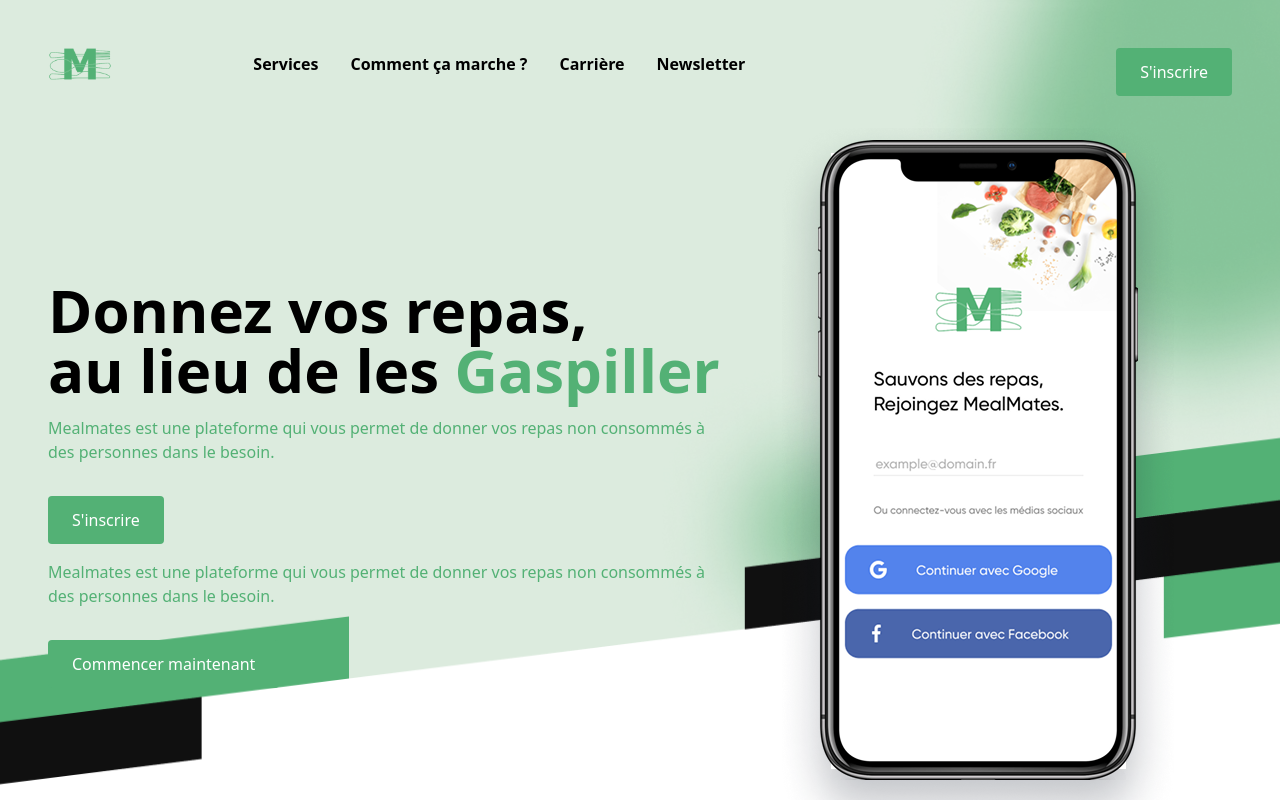
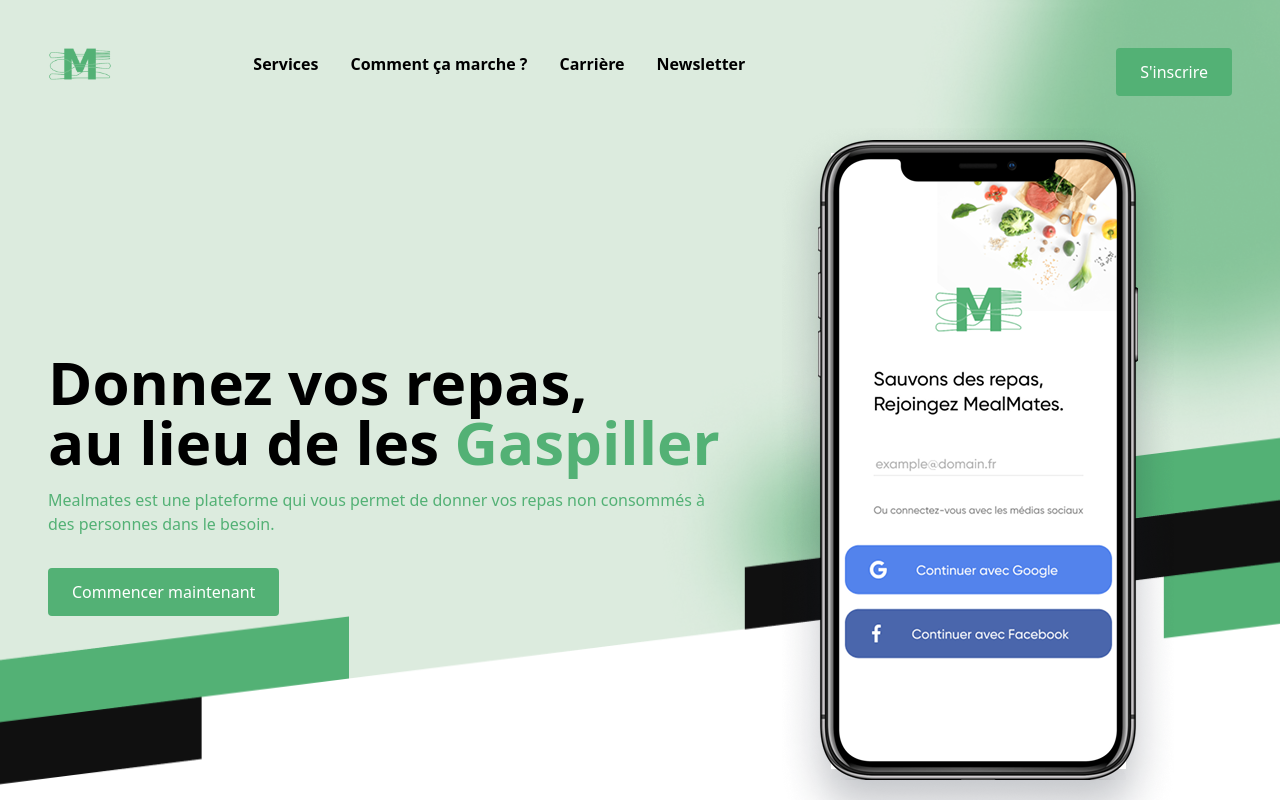
Before and after one commit to nygmasx/mealmates-react, a React (Vite) app: page / in a window 1280 px wide. Shown: the top 800 px of the page. Built offline with nearby package versions, Linux system fonts and the light colour scheme.

Commit message:
suppression bouton en plus

```diff
--- a/src/App.jsx
+++ b/src/App.jsx
@@ -53,8 +53,6 @@
                 <h1 className="mb-4 text-4xl md:text-5xl lg:text-6xl font-bold">
                   Donnez vos repas,<br className="hidden lg:block"></br> au lieu de les <span className="text-[#53B175]">Gaspiller</span>
                 </h1>
-                <p className="text-[#53B175] my-4">Mealmates est une plateforme qui vous permet de donner vos repas non consommés à des personnes dans le besoin.</p>
-                <button className="bg-[#53B175] text-white px-6 py-3 rounded hover:bg-opacity-90 transition-all font-medium mt-4">S'inscrire</button>
                 <p className="text-[#53B175] my-4">Mealmates est une plateforme qui vous permet de donner vos repas non consommés à des personnes dans le besoin.</p>
                 <button className="bg-[#53B175] text-white px-6 py-3 rounded hover:bg-opacity-90 transition-all font-medium mt-4">Commencer maintenant</button>
               </div>
```
